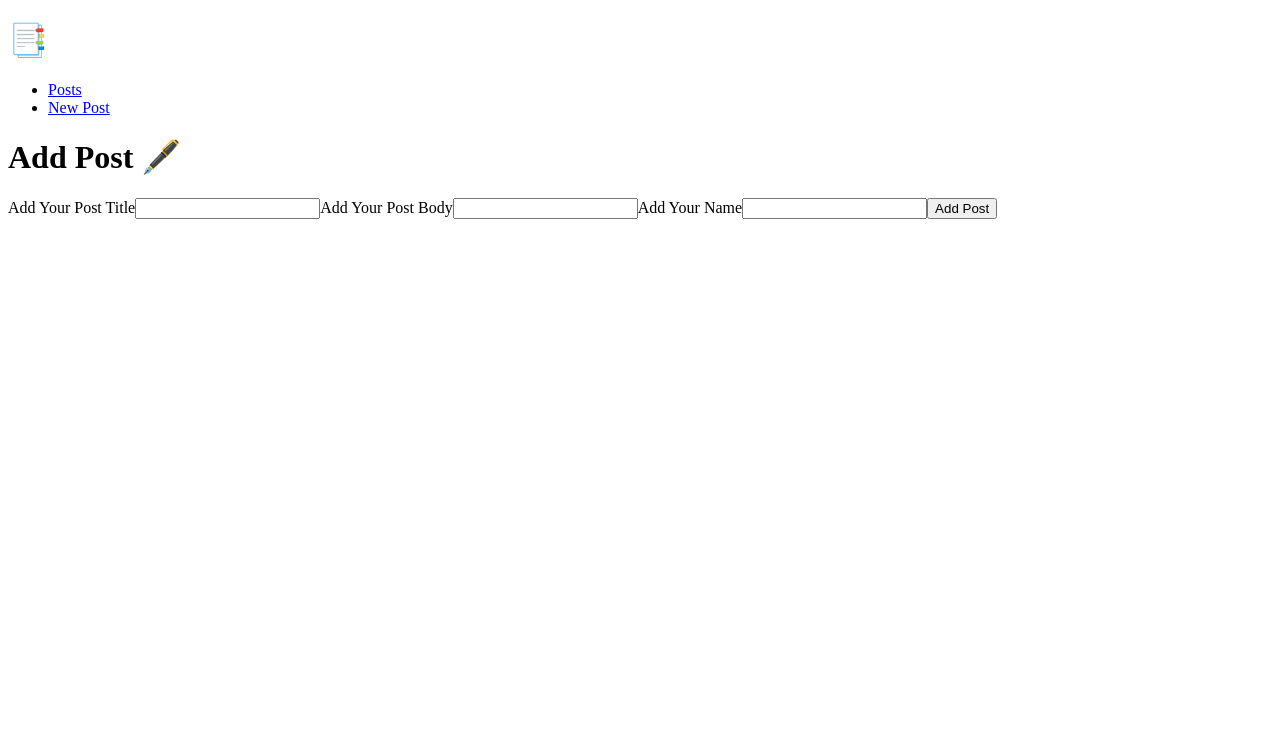
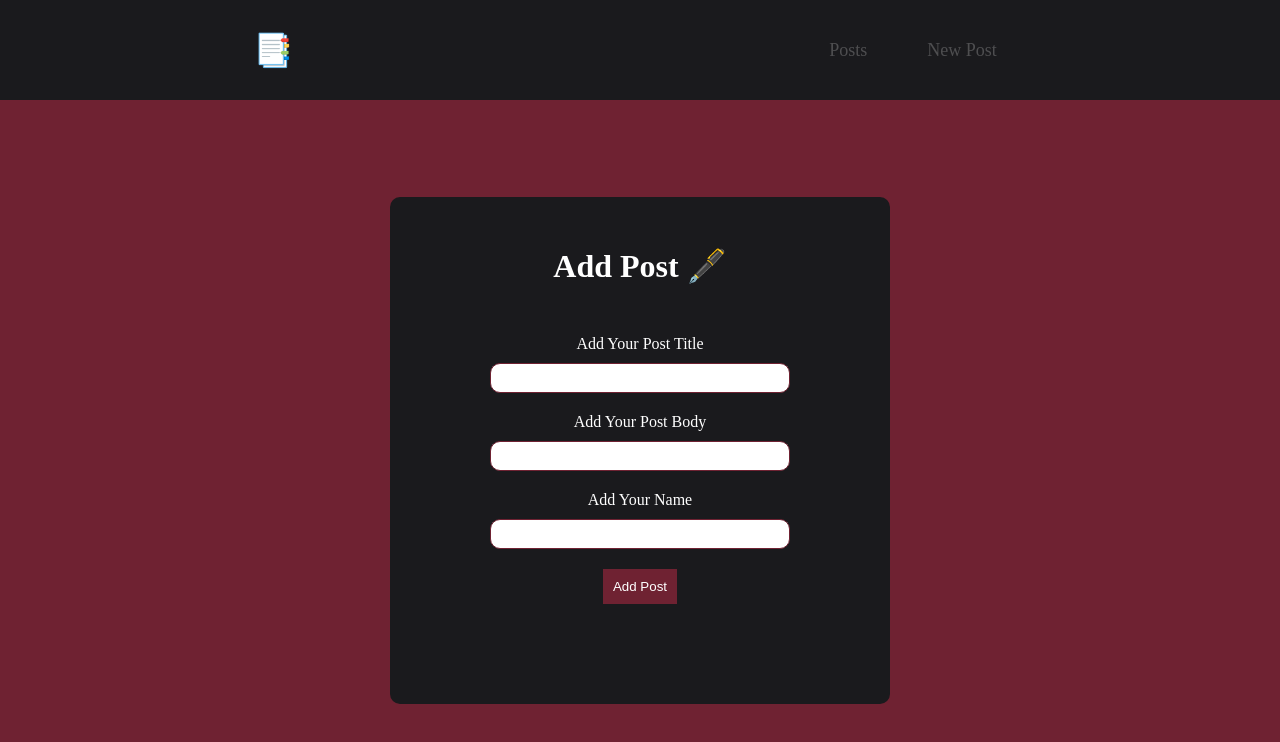
Before and after one commit to aleksandarLazic1998/Make-A-Post, a React (Create React App) app: page /new-post in a window 1280 px wide. Shown: the top 742 px of the page. Built offline with nearby package versions, Linux system fonts and the light colour scheme.

Commit message:
Styled navbar and new post component

```diff
--- /dev/null
+++ b/src/App.css
@@ -0,0 +1,5 @@
+* {
+  margin: 0;
+  padding: 0;
+  box-sizing: border-box;
+}
--- a/src/Pages/NewPost/NewPost.jsx
+++ b/src/Pages/NewPost/NewPost.jsx
@@ -1,14 +1,14 @@
-import React from "react";
-import NewPostForm from "../../components/NewPostForm/NewPostForm";
+import React from 'react';
+import NewPostForm from '../../components/NewPostForm/NewPostForm';
 
 const NewPost = () => {
-	return (
-		<div>
-			<h1>Add Post 🖋️</h1>
+  return (
+    <div>
+      {/* <h1>Add Post 🖋️</h1> */}
 
-			<NewPostForm />
-		</div>
-	);
+      <NewPostForm />
+    </div>
+  );
 };
 
 export default NewPost;
--- /dev/null
+++ b/src/components/Header/Header.css
@@ -0,0 +1,7 @@
+.header {
+  display: flex;
+  justify-content: space-around;
+  background-color: #1a1a1d;
+  height: 100px;
+  align-items: center;
+}
--- a/src/components/Header/Header.jsx
+++ b/src/components/Header/Header.jsx
@@ -1,13 +1,14 @@
-import React from "react";
-import Navigation from "./Navigation/Navigation";
+import React from 'react';
+import Navigation from './Navigation/Navigation';
+import './Header.css';
 
 const Header = () => {
-	return (
-		<div>
-			<h1>📑</h1>
-			<Navigation />
-		</div>
-	);
+  return (
+    <div className="header">
+      <h1>📑</h1>
+      <Navigation />
+    </div>
+  );
 };
 
 export default Header;
--- /dev/null
+++ b/src/components/Header/Navigation/Navigation.css
@@ -0,0 +1,23 @@
+.navigation ul {
+  display: flex;
+  justify-content: space-between;
+  list-style-type: none;
+}
+
+.navigation_link {
+  text-decoration: none;
+  padding: 10px;
+  color: #4e4e50;
+  font-size: large;
+}
+
+.navigation ul li {
+  display: block;
+
+  margin: 0px 20px;
+}
+
+.navigation ul li :hover {
+  background-color: #6f2232;
+  color: white;
+}
--- a/src/components/Header/Navigation/Navigation.jsx
+++ b/src/components/Header/Navigation/Navigation.jsx
@@ -1,15 +1,20 @@
-import React from "react";
-import { Link } from "react-router-dom";
+import React from 'react';
+import { Link } from 'react-router-dom';
+import './Navigation.css';
 
 const Navigation = () => {
   return (
-		<nav>
+    <nav className="navigation">
       <ul>
         <li>
-					<Link to='/posts'>Posts</Link>
+          <Link to="/posts" className="navigation_link">
+            Posts
+          </Link>
         </li>
         <li>
-					<Link to='/new-post'>New Post</Link>
+          <Link to="/new-post" className="navigation_link">
+            New Post
+          </Link>
         </li>
       </ul>
     </nav>
--- /dev/null
+++ b/src/components/NewPostForm/NewPostForm.css
@@ -0,0 +1,47 @@
+.new_post {
+  display: flex;
+  flex-direction: column;
+  justify-content: center;
+  align-items: center;
+  height: calc(100vh - 100px);
+  background-color: #6f2232;
+  color: white;
+}
+
+.new_post_form form {
+  display: flex;
+  flex-direction: column;
+  justify-content: space-between;
+  align-items: center;
+  padding: 50px;
+}
+
+.new_post_form input {
+  width: 300px;
+  height: 30px;
+  border-radius: 10px;
+  border: 1px solid #6f2232;
+  outline: none;
+  padding: 5px 10px;
+  margin: 10px 0px 20px 0px;
+}
+.new_post_card {
+  background-color: #1a1a1d;
+  display: flex;
+  flex-direction: column;
+  justify-content: center;
+  align-items: center;
+  padding: 50px;
+  border-radius: 10px;
+}
+
+.new_post_card button {
+  border: 0;
+  padding: 10px;
+  background-color: #6f2232;
+  color: white;
+  cursor: pointer;
+}
+.new_post_card button:hover {
+  transform: scale(110%);
+}
--- a/src/components/NewPostForm/NewPostForm.jsx
+++ b/src/components/NewPostForm/NewPostForm.jsx
@@ -1,5 +1,6 @@
-import React, { useRef, useState } from "react";
-import { useHistory, Prompt } from "react-router";
+import React, { useRef, useState } from 'react';
+import { useHistory, Prompt } from 'react-router';
+import './NewPostForm.css';
 
 const NewPostForm = () => {
   const titleRef = useRef();
@@ -29,27 +30,31 @@ const NewPostForm = () => {
     // Post that you should submit to database
     console.log(title, body, author);
 
-		location.push("/posts");
+    location.push('/posts');
   };
 
   return (
-		<div>
+    <div className="new_post">
+      <div className="new_post_card">
+        <h1>Add Post 🖋️</h1>
+
         <Prompt
           when={formFocus}
           message={(location) =>
-					"You did not submit the form, areyou sure that you want to leave>"
+            'You did not submit the form, are you sure that you want to leave>'
           }
         />
-			<div>
+        <div className="new_post_form">
           <form onFocus={handleFocus} onSubmit={handleSubmit}>
-					<label htmlFor='title'>Add Your Post Title</label>
-					<input type='text' id='title' ref={titleRef} />
-					<label htmlFor='body'>Add Your Post Body</label>
-					<input type='text' id='body' ref={bodyRef} />
-					<label htmlFor='author'>Add Your Name</label>
-					<input type='text' id='author' ref={authorRef} />
+            <label htmlFor="title">Add Your Post Title</label>
+            <input type="text" id="title" ref={titleRef} />
+            <label htmlFor="body">Add Your Post Body</label>
+            <input type="text" id="body" ref={bodyRef} />
+            <label htmlFor="author">Add Your Name</label>
+            <input type="text" id="author" ref={authorRef} />
             <button onClick={handleSubmitButton}>Add Post</button>
           </form>
+        </div>
       </div>
     </div>
   );
```
Also changed, not shown: src/App.js (+13 -12 lines), 1 other file (tests, documents, lock files or other folders). Lines whose indentation alone changed are shown as unchanged.
